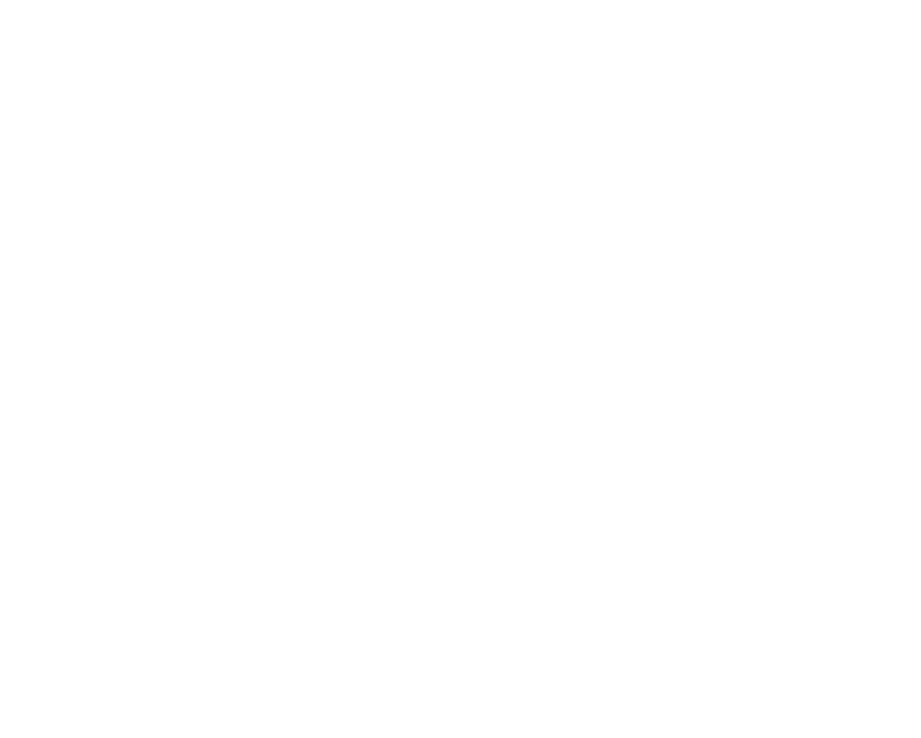
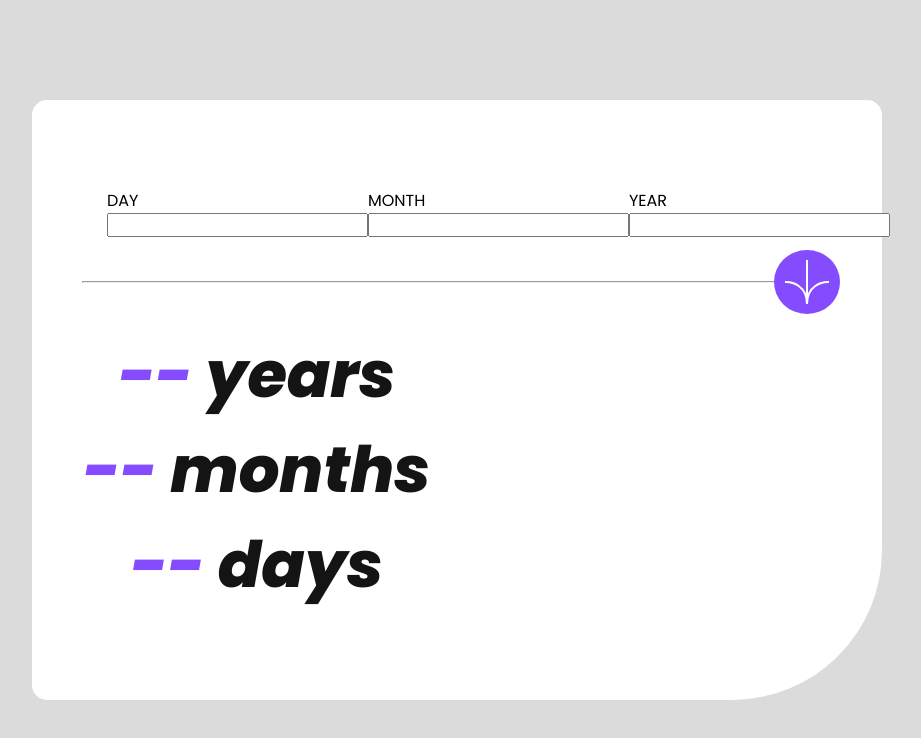
Before and after one commit to PlebianJim/age-calculator-app, a plain HTML site: page index.html in a window 1280 px wide. Shown: the whole page, without its empty margins (183-1104 px from the left). Drawn offline with Linux system fonts and the light colour scheme.

Commit message:
completed styles for bottom container

```diff
--- a/index.html
+++ b/index.html
@@ -15,6 +15,45 @@
 </head>
 
 <body>
+  <div class="container">
+    <div class="form-div-container">
+      <form class="form-div" action="">
+        <div class="form-layout">
+          <label for="day">DAY</label>
+          <input type="text" id="day" name="day">
+        </div>
+        <div class="form-layout">
+          <label for="month">MONTH</label>
+          <input type="text" id="month" name="month">
+        </div>
+        <div class="form-layout">
+          <label for="year">YEAR</label>
+          <input type="text" id="year" name="year">
+        </div>
+      </form>
+    </div>
+    <div class="line-and-img">
+      <hr class="horizontal-rule">
+      <div class="image-div">
+        <img class="image-div-img" src="assets/images/icon-arrow.svg" alt="" style="background-color: hsl(259, 100%, 65%);">
+      </div>
+    </div>
+    <div class="results-container-div">
+      <div class="results-container-div-elements">
+        <p class="injected-result">--</p>
+        <p class="hardcoded-result">&nbspyears</p>
+      </div>
+      <div class="results-container-div-elements">
+        <p class="injected-result">--</p>
+        <p class="hardcoded-result">&nbspmonths</p>
+      </div>
+      <div class="results-container-div-elements">
+        <p class="injected-result">--</p>
+        <p class="hardcoded-result">&nbspdays</p>
+      </div>
+    </div>
+
+  </div>
 
 </body>
 
--- a/styles.css
+++ b/styles.css
@@ -3,4 +3,96 @@
     margin: 0;
     box-sizing: border-box;
     font-family: 'Poppins', sans-serif;
+    caret-color: transparent;
 }
+
+body {
+    display: flex;
+    justify-content: center;
+    align-items: center;
+    background-color: hsl(0, 0%, 86%);
+    height: 100vh;
+    width: 100vw;
+}
+
+.container {
+    display: flex;
+    justify-content: center;
+    align-items: center;
+    flex-direction: column;
+    height: 600px;
+    width: 850px;
+    background-color: hsl(0, 0%, 100%);
+    border-bottom-right-radius: 150px;
+    border-bottom-left-radius: 15px;
+    border-top-left-radius: 15px;
+    border-top-right-radius: 15px;
+    row-gap: 20px;
+}
+
+.form-div-container {
+    display: flex;
+    width: 700px;
+}
+
+.form-div {
+    display: flex;
+}
+
+.form-layout {
+    display: flex;
+    flex-direction: column;
+}
+
+.line-and-img {
+    display: flex;
+    justify-content: center;
+    align-items: center;
+}
+
+.horizontal-rule {
+    height: 1px;
+    width: 700px;
+    color: black;
+}
+
+.image-div {
+    display: flex;
+    justify-content: center;
+    align-items: center;
+    height: 50px;
+    width: 50px;
+}
+
+.image-div-img {
+    border-radius: 100%;
+    padding: 20%;
+    cursor: pointer;
+}
+
+.results-container-div {
+    display: flex;
+    flex-direction: column;
+    justify-content: center;
+    align-items: center;
+    margin-right: 400px;
+}
+
+.results-container-div-elements {
+    display: flex;
+    /* align-self: flex-start;  */
+}
+
+.injected-result {
+    color: hsl(259, 100%, 65%);
+    font-weight: 800;
+    font-style: italic;
+    font-size: 64px;
+}
+
+.hardcoded-result {
+    color: hsl(0, 0%, 8%);
+    font-weight: 800;
+    font-style: italic;
+    font-size: 64px;
+}
```
